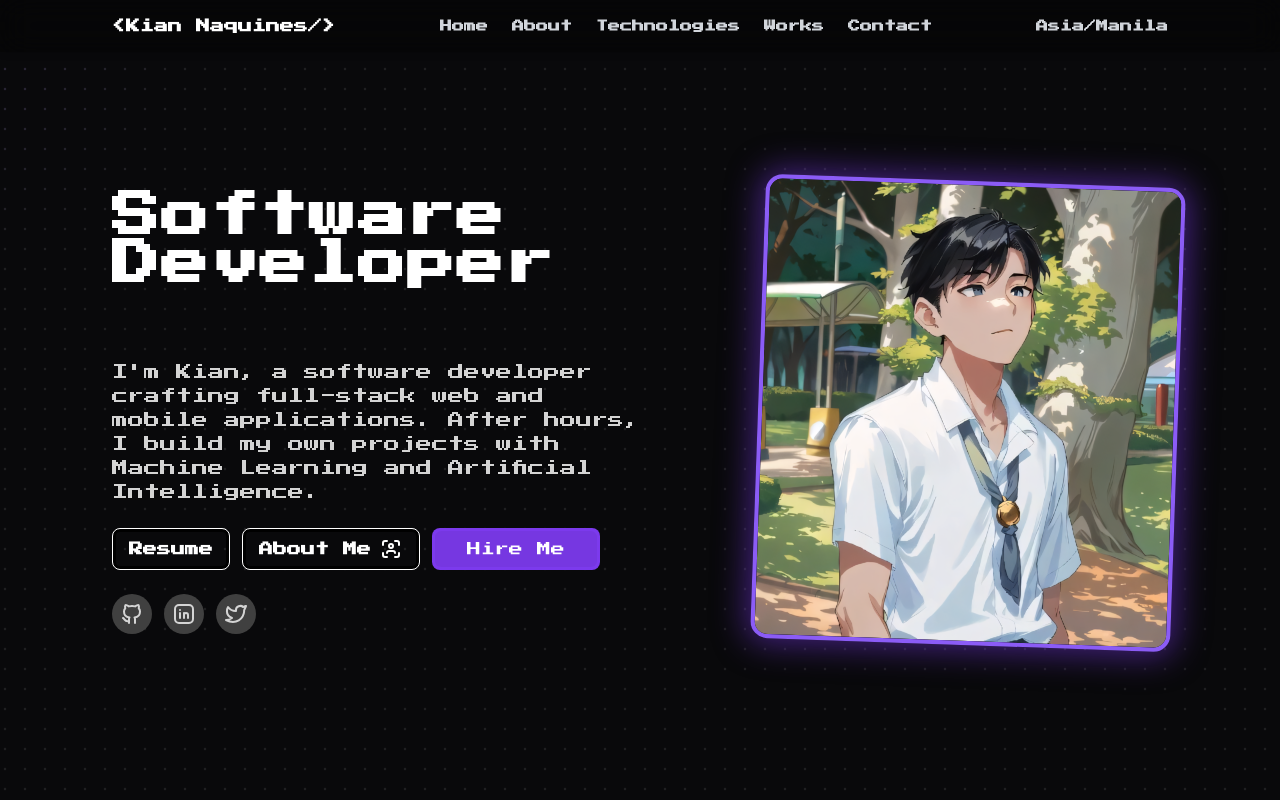
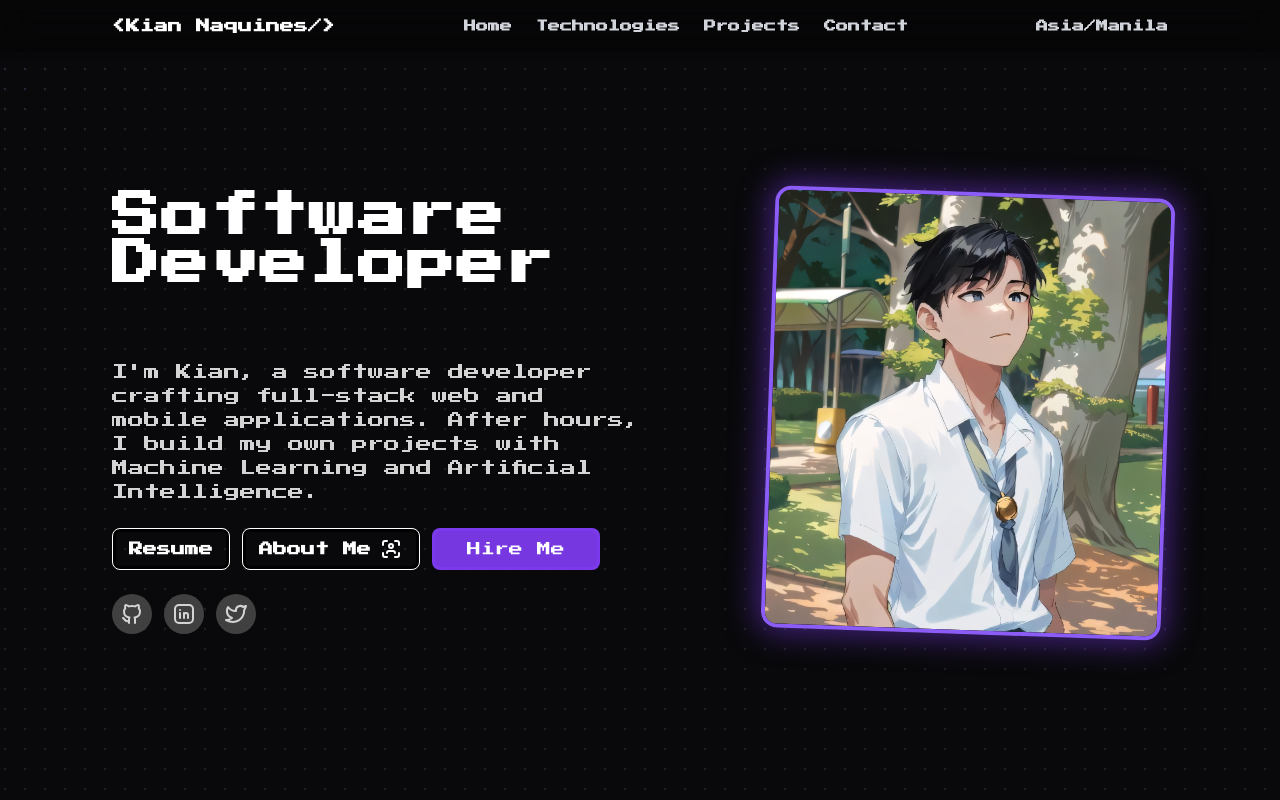
Before and after one commit to kiannaquines/kian_portfolio, a Next.js app: page / in a window 1280 px wide. Shown: the top 800 px of the page. Built offline with nearby package versions, Linux system fonts and the light colour scheme.

Commit message:
added images

```diff
--- a/components/hero.tsx
+++ b/components/hero.tsx
@@ -42,21 +42,10 @@ const Hero = () => {
               className="rounded-2xl object-cover w-full h-full border-4 border-violet-500
                         shadow-[0_0_30px_5px_rgba(124,58,237,0.5)]
                         transition-all duration-300 ease-in-out
-                        rotate-2 scale-105 hover:rotate-4 hover:scale-110
-                        opacity-100 hover:opacity-0"
+                        rotate-2 scale-100 hover:rotate-4 hover:scale-105
+                        opacity-100"
               fill
-              sizes="(max-width: 768px) 100vw, (max-width: 1200px) 50vw, 400px"
-              priority
-            />
-            <Image
-              src="/kian_hover.jpg"
-              alt="Kian's anime-style portrait hover"
-              className="absolute inset-0 rounded-2xl object-cover w-full h-full border-4 border-violet-500
-                        shadow-[0_0_30px_5px_rgba(124,58,237,0.5)]
-                        transition-all duration-300 ease-in-out
-                        rotate-4 scale-110 opacity-0 hover:opacity-100"
-              fill
-              sizes="(max-width: 768px) 100vw, (max-width: 1200px) 50vw, 400px"
+              sizes="(max-width: 768px) 100vw, (max-width: 1200px) 50vw, 200px"
               priority
             />
           </div>
--- a/components/ui/header.tsx
+++ b/components/ui/header.tsx
@@ -16,9 +16,8 @@ const Header = () => {
 
   const navItems = [
     { name: "Home", link: "#hero", icon: <IconHome className="h-4 w-4" /> },
-    { name: "About", link: "#about", icon: <IconUser className="h-4 w-4" /> },
     { name: "Technologies", link: "#tech", icon: <IconTools className="h-4 w-4" /> },
-    { name: "Works", link: "#works", icon: <IconBriefcase className="h-4 w-4" /> },
+    { name: "Projects", link: "#projects", icon: <IconBriefcase className="h-4 w-4" /> },
     { name: "Contact", link: "#contact", icon: <IconMail className="h-4 w-4" /> },
   ];
 
```
